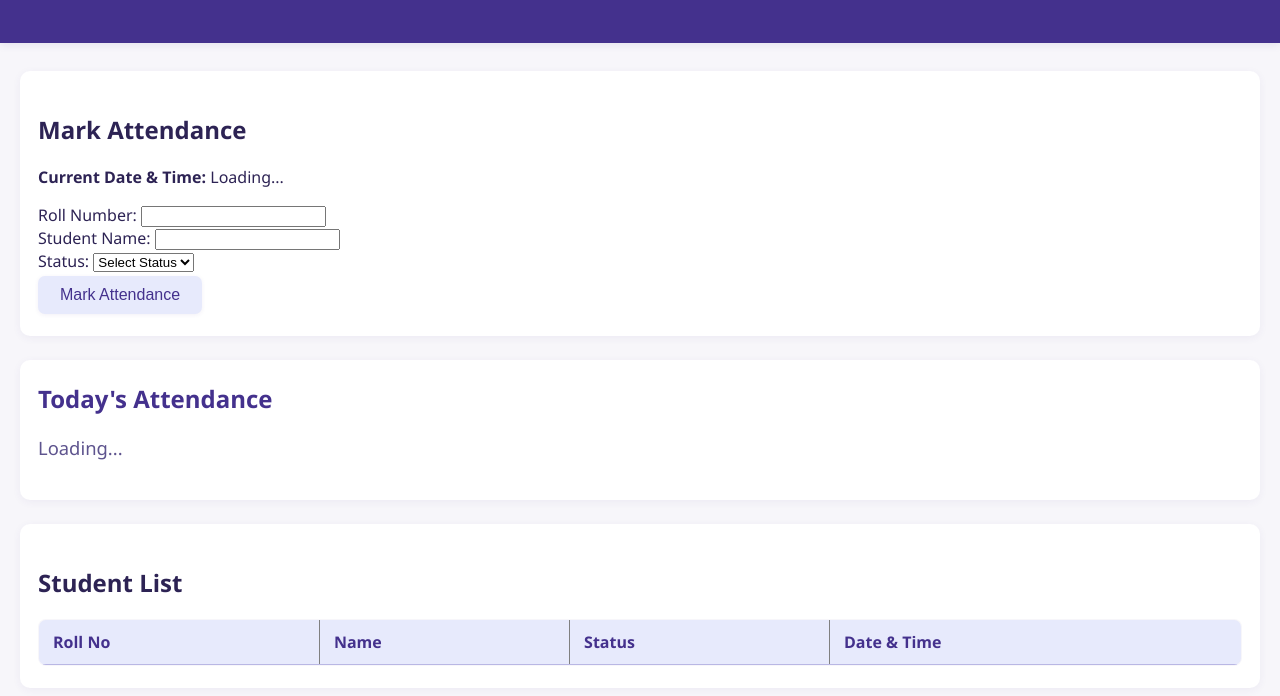
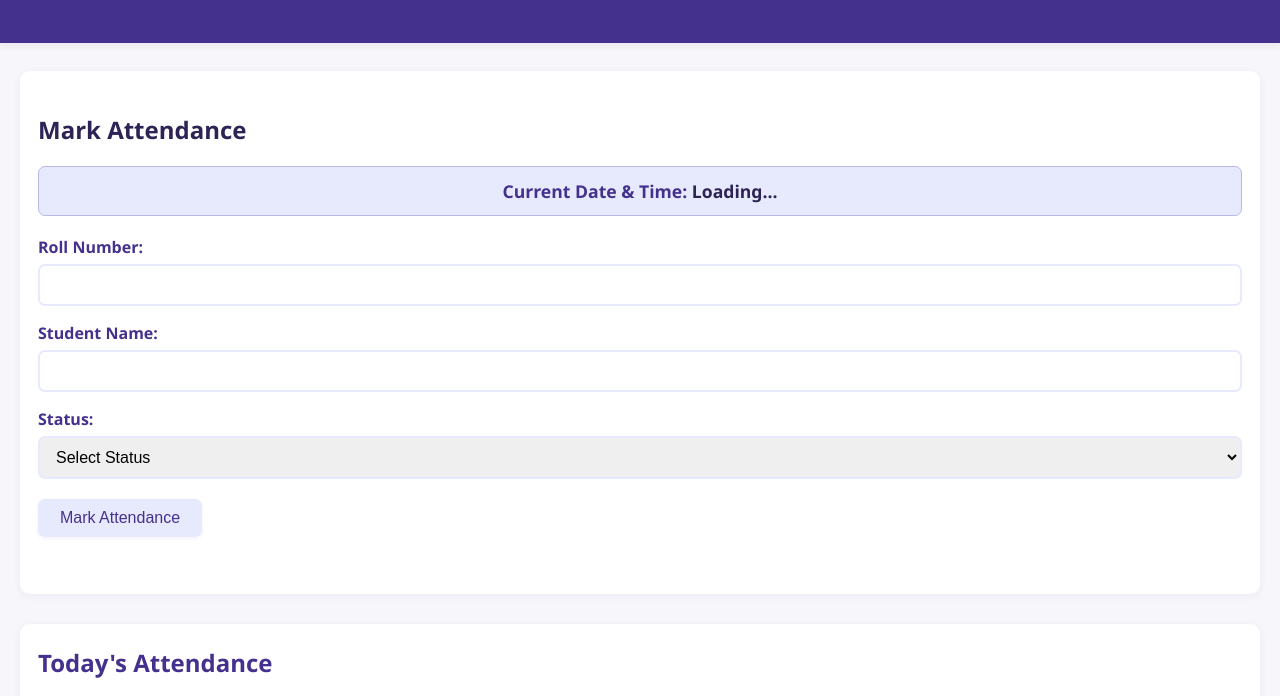
Before and after one commit to MUSS-2906/attandance, a plain HTML site: page index.html in a window 1280 px wide. Shown: the part 91-787 px from the top of the page. Drawn offline with Linux system fonts and the light colour scheme.

Commit message:
Update style.css

```diff
--- a/style.css
+++ b/style.css
@@ -1,4 +1,3 @@
-
 body {
   font-family: 'Segoe UI', Arial, sans-serif;
   background: #f7f6fa; /* Light neutral with touch of pastel */
@@ -103,3 +102,73 @@ button:hover {
     font-size: 0.97rem;
   }
 }
+
+/* Form styles */
+#attendance-form {
+  margin-bottom: 30px;
+}
+
+.form-group {
+  margin-bottom: 16px;
+}
+
+.form-group label {
+  display: block;
+  margin-bottom: 6px;
+  color: #44318d;
+  font-weight: 600;
+}
+
+.form-group input, .form-group select {
+  width: 100%;
+  padding: 10px 12px;
+  border: 2px solid #e7eafc;
+  border-radius: 7px;
+  font-size: 1rem;
+  box-sizing: border-box;
+  transition: border-color 0.2s;
+}
+
+.form-group input:focus, .form-group select:focus {
+  outline: none;
+  border-color: #44318d;
+}
+
+#message {
+  margin-top: 15px;
+  padding: 10px;
+  border-radius: 5px;
+}
+
+.success {
+  background-color: #d4edda;
+  color: #155724;
+  border: 1px solid #c3e6cb;
+}
+
+.error {
+  background-color: #f8d7da;
+  color: #721c24;
+  border: 1px solid #f5c6cb;
+}
+
+/* Current datetime display */
+#current-datetime {
+  background-color: #e7eafc;
+  padding: 12px;
+  border-radius: 7px;
+  margin-bottom: 20px;
+  text-align: center;
+  border: 1px solid #b9b7e4;
+}
+
+#current-datetime p {
+  margin: 0;
+  color: #44318d;
+  font-size: 1.1rem;
+}
+
+#currentDateTime {
+  font-weight: 600;
+  color: #2d2354;
+}
```
